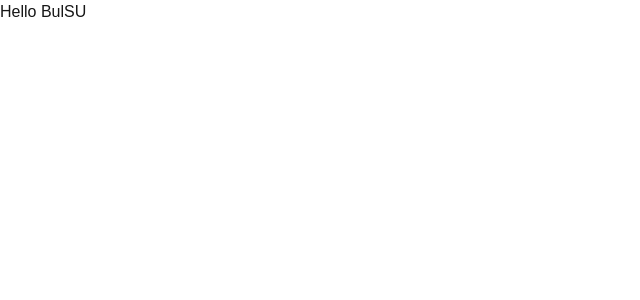
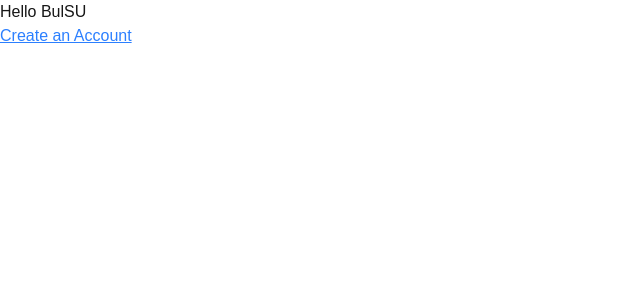
Before and after one commit to eyronjohn/study-buddy1, a Next.js app: page / in a window 1280 px wide. Shown: the top 300 px of the page, without its empty margins (0-640 px from the left). Built offline with nearby package versions, Linux system fonts and the light colour scheme.

Commit message:
add nav links

```diff
--- a/src/app/login/page.tsx
+++ b/src/app/login/page.tsx
@@ -5,7 +5,7 @@
     <div className="">
       <h1>Login</h1>
       <p>Create an account today and experience another way of studying!</p>
-      <Link href="/" className="underline">Back to Login</Link>
+      <Link href="/" className="text-blue-500 underline">Back to Login</Link>
     </div>
   );
 }
--- a/src/app/page.tsx
+++ b/src/app/page.tsx
@@ -1,7 +1,10 @@
+import Link from "next/link";
+
 export default function Home() {
   return (
     <div className="cl">
-      Hello BulSU
+      <p>Hello BulSU</p>
+      <Link href="/login" className="text-blue-500 underline">Create an Account</Link>
     </div>
   );
 }
```
